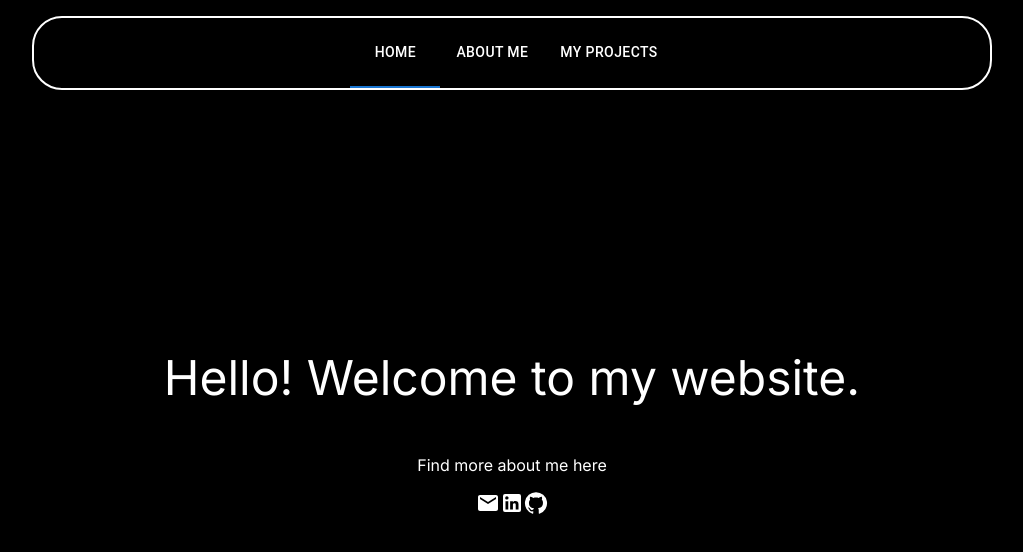
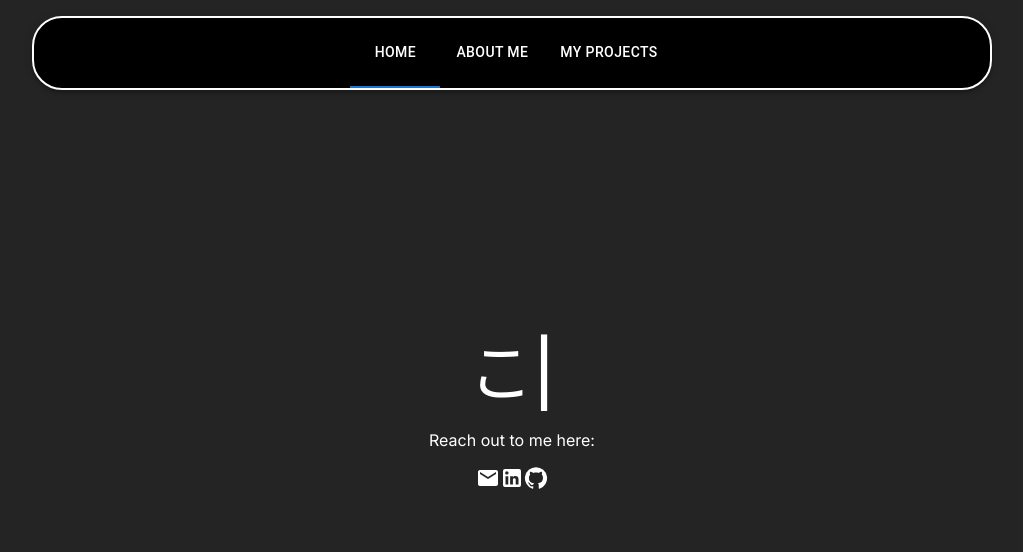
Before and after one commit to TimChoy/personal-site, a Next.js app: page / in a window 1280 px wide. Shown: the top 552 px of the page, without its empty margins (128-1151 px from the left). Built offline with nearby package versions, Linux system fonts and the light colour scheme.

Commit message:
Add animation to title message

```diff
--- a/package.json
+++ b/package.json
@@ -15,7 +15,8 @@
     "@mui/material": "^5.16.13",
     "next": "^14.2.22",
     "react": "^18",
-    "react-dom": "^18"
+    "react-dom": "^18",
+    "react-type-animation": "^3.2.0"
   },
   "devDependencies": {
     "@types/node": "^20",
--- a/src/app/globals.css
+++ b/src/app/globals.css
@@ -1,5 +1,5 @@
 body {
-  background: rgb(0,0,0);
+  background: rgb(36,36,36);
 }
 
 a {
--- a/src/app/page.module.css
+++ b/src/app/page.module.css
@@ -1,11 +1,17 @@
 .main {
-  position: absolute;
+  display: flex;
+  justify-content: center;
+  align-items: center;
   text-align: center;
-  left: 0;
-  top: 50%;
-  width: 100%;
-  margin-top: -100px;
+  flex-direction: column;
   color: white;
+  height: 100vh;
+}
+
+.typeAnimation {
+  font-size: 4rem;
+  font-weight: 500;
+
 }
 
 .icons {
--- a/src/app/page.tsx
+++ b/src/app/page.tsx
@@ -1,3 +1,5 @@
+"use client"
+import { TypeAnimation } from "react-type-animation";
 import styles from "./page.module.css";
 import EmailIcon from "@mui/icons-material/Email";
 import LinkedInIcon from '@mui/icons-material/LinkedIn';
@@ -6,11 +8,25 @@ import GitHubIcon from '@mui/icons-material/GitHub';
 export default function Home() {
   return (
     <div className={styles.main}>
-      <p style={{ fontSize: "48px" }}>
-        {"Hello! Welcome to my website."}
-      </p>
+      <TypeAnimation
+        className={styles.typeAnimation}
+        sequence = {[
+          "Hello!",
+          2000,
+          "Bonjour!",
+          2000,
+          "こんにちわ！",
+          2000,
+          "Hola!",
+          2000,
+          "안녕하세요!",
+          2000,
+        ]}
+        repeat={Infinity}
+        preRenderFirstString={true}
+      />
       <p>
-        {"Find more about me here"}
+        {"Reach out to me here:"}
       </p>
       <div className={styles.icons}>
         <a href={`mailto:timchoy99@gmail.com`} target="_blank">
```
Also changed, not shown: 1 other file (tests, documents, lock files or other folders).
